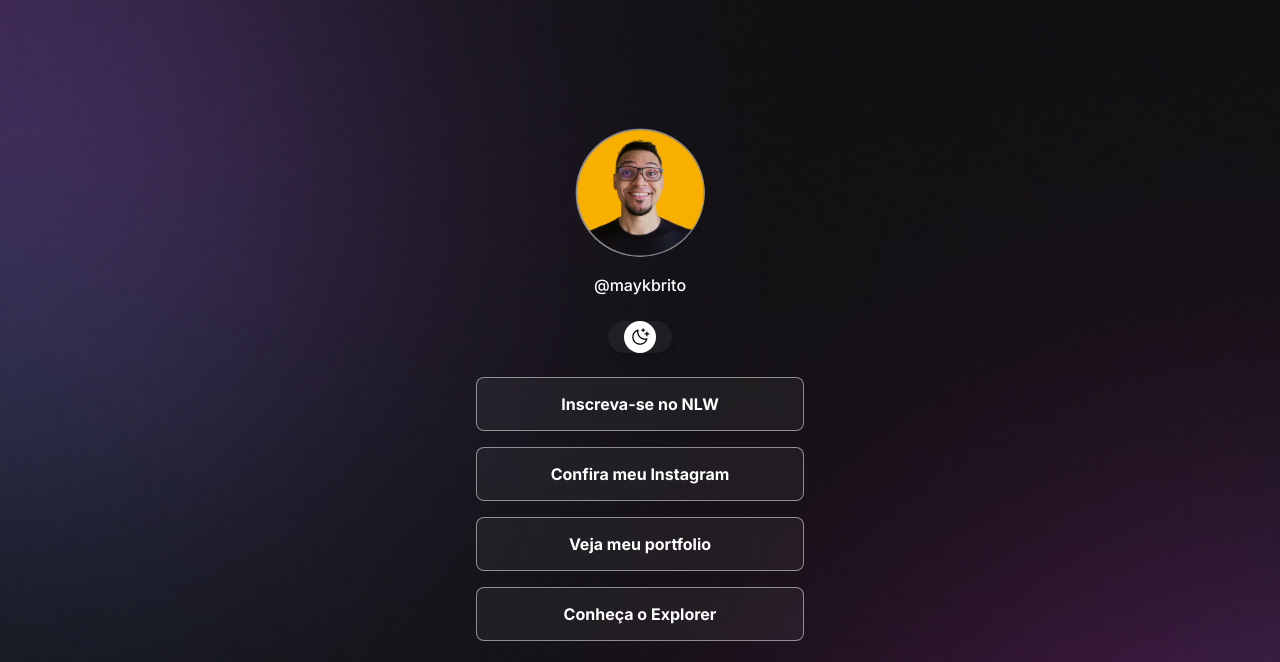
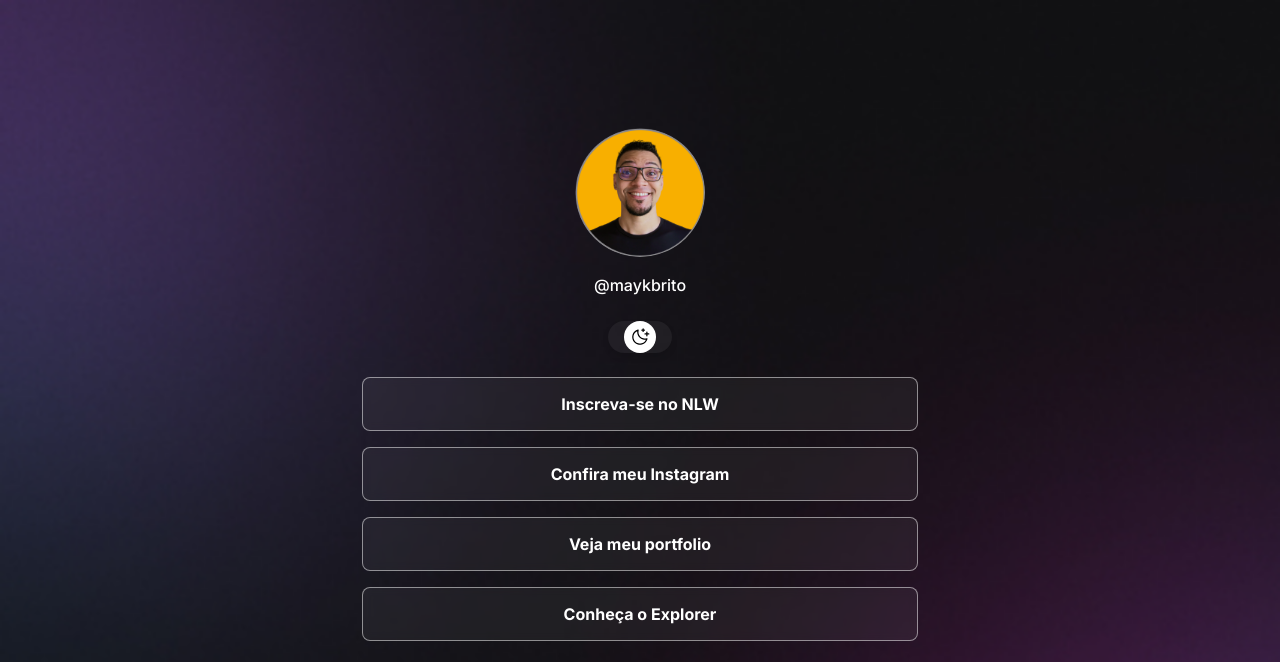
Before and after one commit to DouradoGab/Projeto-discovery-curso, a plain HTML site: page index.html in a window 1280 px wide. Shown: the top 662 px of the page. Drawn offline with nearby package versions, Linux system fonts and the light colour scheme.

Commit message:
adjust container width

```diff
--- a/Style.css
+++ b/Style.css
@@ -40,7 +40,7 @@ body {
 /* Estilo do container centralizado */
 #container {
     width: 100%;
-    max-width: 360px;
+    max-width: 588px;
     margin: 56px auto 0;
     padding: 16px;
     text-align: center;
```
